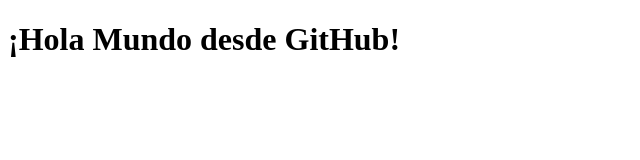
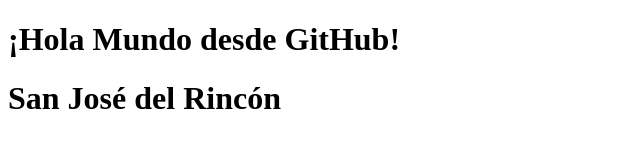
Before and after one commit to Merlina-90/mi-primer-repositorio, a plain HTML site: page index.html in a window 1280 px wide. Shown: the whole page, without its empty margins (0-640 px from the left). Drawn offline with Linux system fonts and the light colour scheme.

Commit message:
Update index.html
Cambio realizado!

```diff
--- a/index.html
+++ b/index.html
@@ -4,5 +4,6 @@
         <title>Mi Primer Proyecto</title>  </head>
     <body>
         <h1>¡Hola Mundo desde GitHub!</h1>
+        <h1>San José del Rincón</h1>
     </body>
 </html>
```
